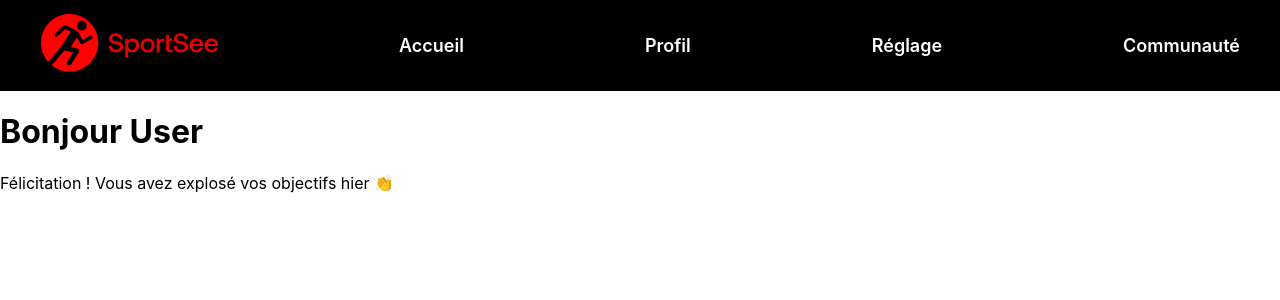
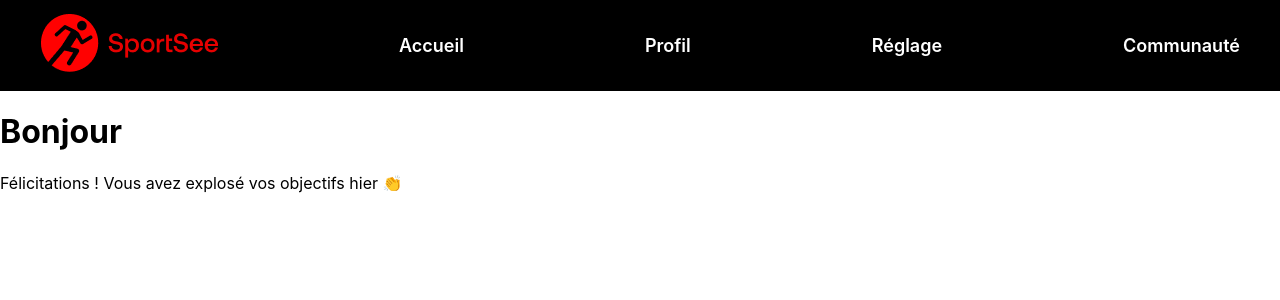
Before and after one commit to Foxy-WhiteTrack/P12_OC_SportSee, a React (Create React App) app: page /profil/1 in a window 1280 px wide. Shown: the top 300 px of the page. Built offline with nearby package versions, Linux system fonts and the light colour scheme; no server answers.

Commit message:
Ajout de l'import du profil de l'utilisateur sur la page profil

```diff
--- a/src/pages/Profil/Profil.jsx
+++ b/src/pages/Profil/Profil.jsx
@@ -1,17 +1,31 @@
-import React from 'react';
-import { useState } from 'react';
-
+import React, { useState, useEffect } from 'react';
+import { useParams } from 'react-router-dom';
 import './Profil.css';
+import { getUserDataById } from '../../api/callApi.js';
 
 export default function Profil() {
+    const { id } = useParams();
+    const [userData, setUserData] = useState({});
 
-    const [userData, setUserData] = useState({});
+    useEffect(() => {
+        async function fetchData() {
+            try {
+
+                const user = await getUserDataById(id);
+                setUserData(user);
+            } catch (error) {
+                console.error('Erreur lors de la récupération des données :', error);
+            }
+        }
+
+        fetchData();
+    }, [id]);
 
     return (
         <>
             <div className='profil'>
-                <h1 className='profile__hello'>Bonjour <span>User</span></h1>
-                <p className='profile__congrats'>Félicitation ! Vous avez explosé vos objectifs hier 👏</p>
+                <h1 className='profile__hello'>Bonjour <span>{userData.userInfos ? userData.userInfos.firstName : ''}</span></h1>
+                <p className='profile__congrats'>Félicitations ! Vous avez explosé vos objectifs hier 👏</p>
             </div>
         </>
     );
```
